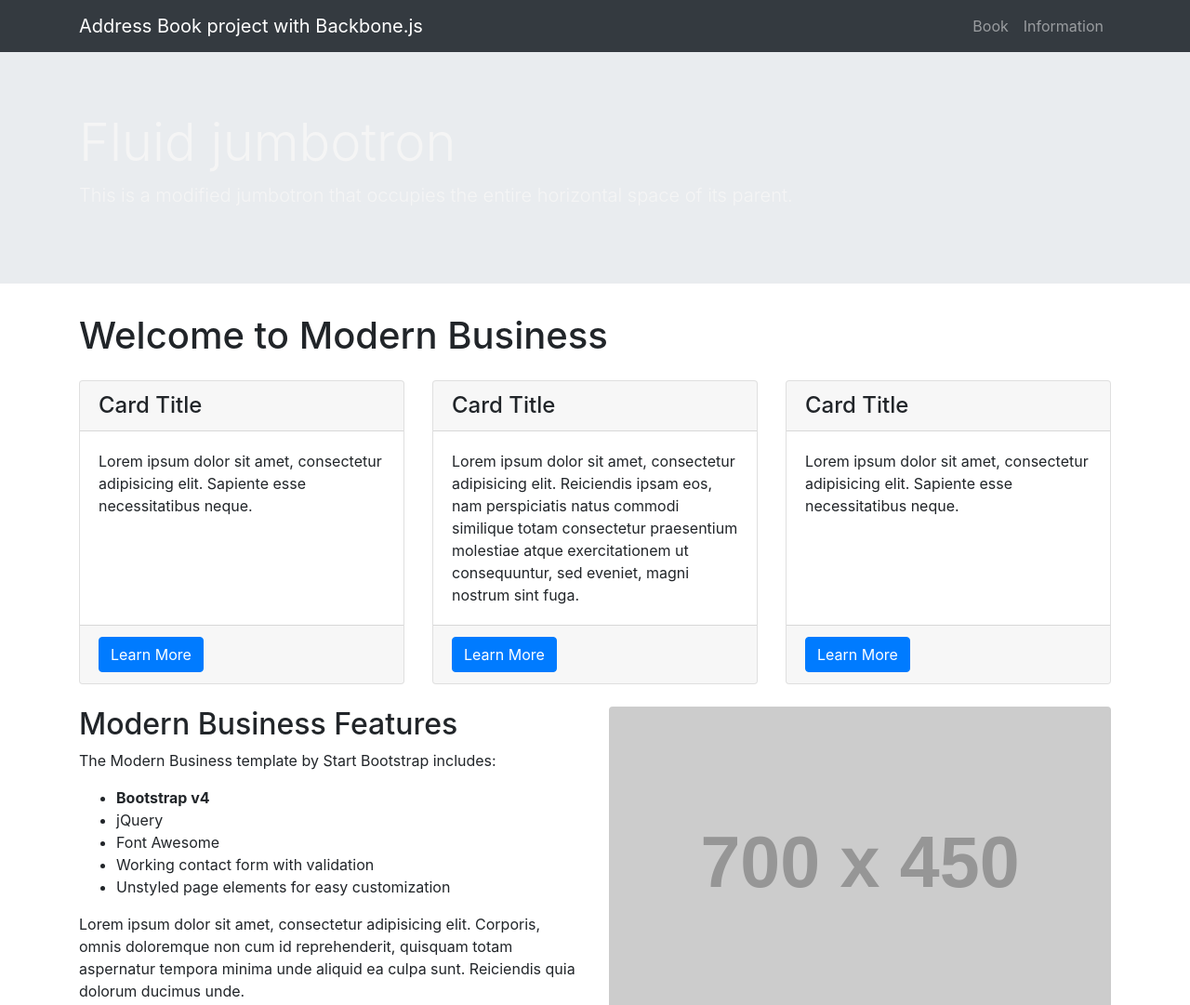
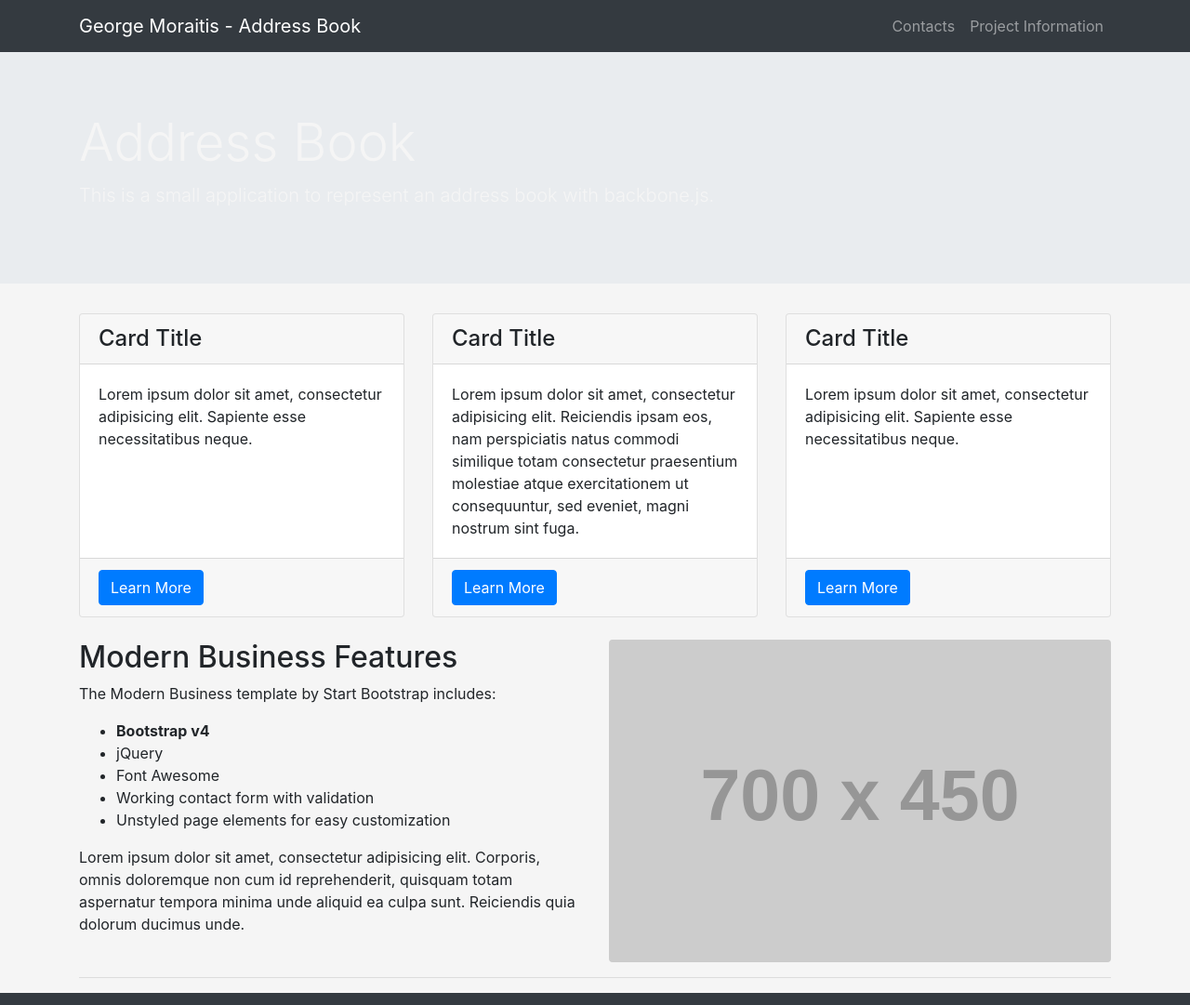
Before and after one commit to gmoraitis/Address_Book_with_Backbone.js, a website: page index.html in a window 1280 px wide. Shown: the top 1081 px of the page at 93% size. Drawn offline with Linux system fonts and the light colour scheme; placeholder pictures from the web are drawn by us; a script that the page names is missing.

Commit message:
Minor changes

```diff
--- a/css/address_book.css
+++ b/css/address_book.css
@@ -5,6 +5,7 @@
  */
 body {
   padding-top: 56px;
+  background-color: whitesmoke
 }
 
 .jumbotron {
--- a/index.html
+++ b/index.html
@@ -23,7 +23,7 @@
   <!-- Navigation -->
   <nav class="navbar fixed-top navbar-expand-lg navbar-dark bg-dark fixed-top">
     <div class="container">
-      <a class="navbar-brand" href="index.html">Address Book project with Backbone.js</a>
+      <a class="navbar-brand" href="index.html">George Moraitis - Address Book</a>
       <button class="navbar-toggler navbar-toggler-right" type="button" data-toggle="collapse"
         data-target="#navbarResponsive" aria-controls="navbarResponsive" aria-expanded="false"
         aria-label="Toggle navigation">
@@ -32,10 +32,10 @@
       <div class="collapse navbar-collapse" id="navbarResponsive">
         <ul class="navbar-nav ml-auto">
           <li class="nav-item">
-            <a class="nav-link" href="#book">Book</a>
+            <a class="nav-link" href="#book">Contacts</a>
           </li>
           <li class="nav-item">
-            <a class="nav-link" href="#info">Information</a>
+            <a class="nav-link" href="#info">Project Information</a>
           </li>
       </div>
   </nav>
@@ -45,17 +45,15 @@
   <header>
     <div class="jumbotron jumbotron-fluid">
       <div class="container">
-        <h1 class="display-4" id="color">Fluid jumbotron </h1>
-        <p class="lead" id="color">This is a modified jumbotron that occupies the entire horizontal space of its parent.
+        <h1 class="display-4" id="color">Address Book </h1>
+        <p class="lead" id="color">This is a small application to represent an address book with backbone.js.
         </p>
       </div>
     </div>
   </header>
 
-  <!-- Page Content -->
+  <!-- Contacts -->
   <div class="container" id="book">
-
-    <h1 class="my-4">Welcome to Modern Business</h1>
 
     <!-- Marketing Icons Section -->
     <div class="row">
```
